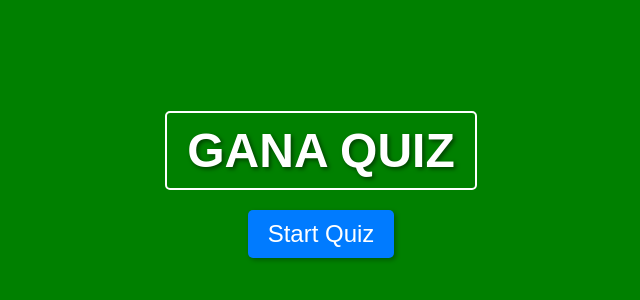
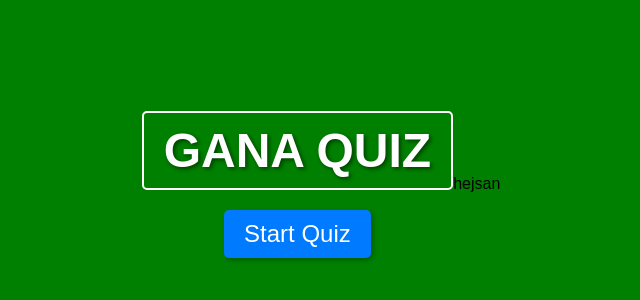
Before and after one commit to AlexanderTorkar/GanaJakten, a website: page index.html in a window 1280 px wide. Shown: the part 216-516 px from the top of the page, without its empty margins (319-959 px from the left). Drawn offline with Linux system fonts and the light colour scheme.

Commit message:
Update index.html

```diff
--- a/index.html
+++ b/index.html
@@ -14,6 +14,6 @@
         <div class="title">GANA QUIZ</div>
         <a href="#" class="start-button">Start Quiz</a>
     </div>
-
+<P>hejsan</P>
 </body>
 </html>
```
